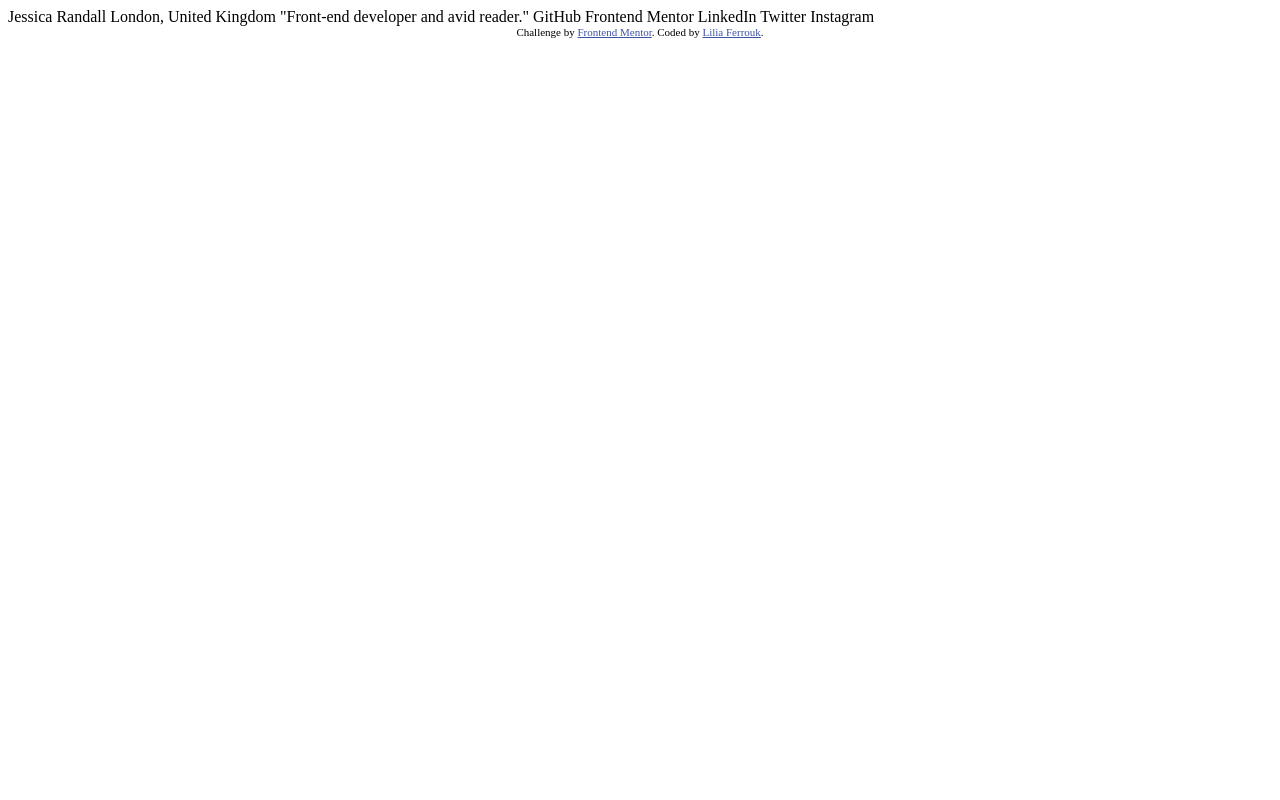
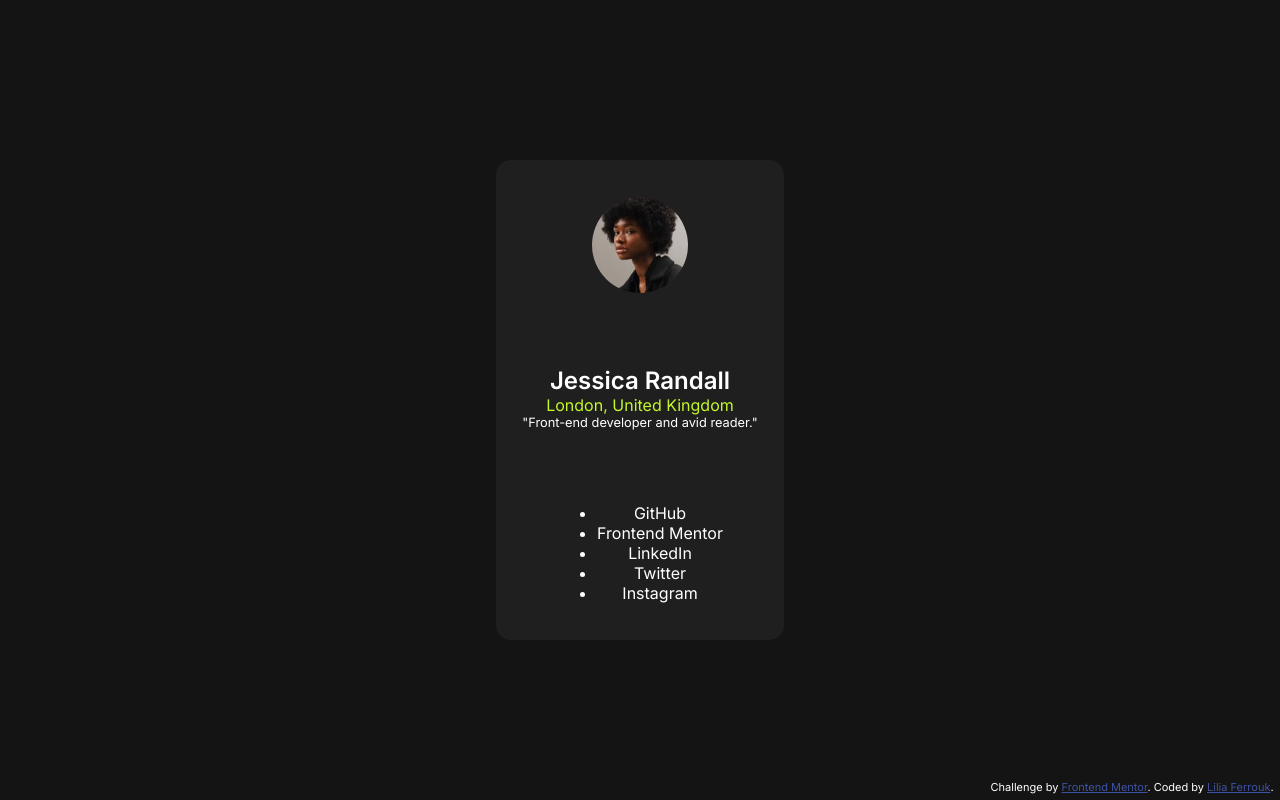
Before and after one commit to liliaferrouk/social-links-profile-main, a plain HTML site: page index.html in a window 1280 px wide. Drawn offline with Linux system fonts and the light colour scheme.

Commit message:
started the css part

```diff
--- a/index.html
+++ b/index.html
@@ -5,26 +5,26 @@
   <meta name="viewport" content="width=device-width, initial-scale=1.0"> <!-- displays site properly based on user's device -->
 
   <link rel="icon" type="image/png" sizes="32x32" href="./images/favicon-32x32.png">
-
+  <link rel="stylesheet" href="style.css">
   <title>Frontend Mentor | Social links profile</title>
-
-  <!-- Feel free to remove these styles or customise in your own stylesheet 👍 -->
-  <style>
-    .attribution { font-size: 11px; text-align: center; }
-    .attribution a { color: hsl(228, 45%, 44%); }
-  </style>
 </head>
 <body>
-
-  Jessica Randall
-  London, United Kingdom
-  "Front-end developer and avid reader."
-
-  GitHub
-  Frontend Mentor
-  LinkedIn
-  Twitter
-  Instagram
+  <main>
+    <!-- TODO: style the main :) -->
+    <img src="./images/avatar-jessica.jpeg" alt="Jessica">
+    <div class="info">
+      <h1>Jessica Randall</h1>
+      <h2>London, United Kingdom</h2>
+      <p>"Front-end developer and avid reader."</p>
+    </div>
+    <ul>
+      <li>GitHub</li>
+      <li>Frontend Mentor</li>
+      <li>LinkedIn</li>
+      <li>Twitter</li>
+      <li>Instagram</li>
+    </ul>
+  </main>
 
   <footer class="attribution">
     Challenge by <a href="https://www.frontendmentor.io?ref=challenge" target="_blank">Frontend Mentor</a>.
--- /dev/null
+++ b/style.css
@@ -0,0 +1,58 @@
+@import url('https://fonts.googleapis.com/css2?family=Inter:wght@100..900&display=swap');
+*{
+    margin: 0;
+}
+body{
+    font-family: "Inter", sans-serif;
+    min-height: 100vh;
+    background-color: hsl(0, 0%, 8%);
+    color: hsl(0, 0%, 100%);
+    text-align: center;
+    display: flex;
+    flex-direction: column;
+    justify-content: center;
+    align-items: center;
+}
+main{
+    width: 18rem;
+    /* TODO: comprendre la diff entre min-width max-width... */
+    /* min-width: 10rem; */
+    /* max-width: 20rem; */
+    height: 30rem;
+    background-color: hsl(0, 0%, 12%);
+    border-radius: 15px;
+    display: flex;
+    flex-direction: column;
+    justify-content: space-around;
+    align-items: center;
+}
+h1{
+    font-size: 1.5rem;
+    font-weight: 600;
+}
+h2{
+    color: hsl(75, 94%, 57%);
+    font-size: 1rem;
+    font-weight: 400;
+}
+p{
+    font-size: 0.8rem;
+}
+
+img{
+    width: 6rem;
+    border-radius: 50%;
+}
+
+footer {
+    font-size: 11px;
+    text-align: center;
+    position: absolute;
+    right: 0.4rem;
+    bottom: 0.4rem;
+}
+
+
+footer a {
+    color:hsl(228, 45%, 44%);
+}
```
